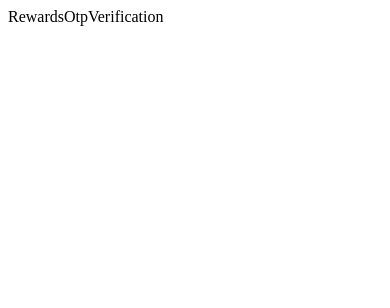
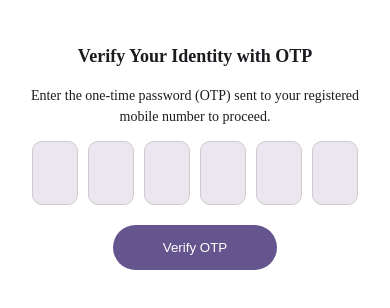
Before and after one commit to info-coe/insightify_rewards_webapp, a React (Create React App) app: page /userverification in a window 390 px wide. Shown: the top 308 px of the page. Built offline with nearby package versions, Linux system fonts and the light colour scheme.

Commit message:
update otp

```diff
--- a/src/components/RewardsOtpVerification.js
+++ b/src/components/RewardsOtpVerification.js
@@ -1,7 +1,103 @@
-import React from 'react'
+import React, { useRef } from "react";
 
 export default function RewardsOtpVerification() {
+  const mobileStyles = {
+    display: "block",
+    padding: "20px",
+    textAlign: "center",
+  };
+
+  const desktopMessageStyles = {
+    display: "block",
+    textAlign: "center",
+    padding: "50px",
+    color: "#ff5722",
+    fontSize: "20px",
+    backgroundColor: "#f0f0f0",
+    height: "100vh",
+    alignItems: "center",
+    justifyContent: "center",
+    flexDirection: "column",
+  };
+
+  const isMobile = window.innerWidth < 768;
+
+  const otpRefs = [useRef(), useRef(), useRef(), useRef(), useRef(), useRef()];
+
+  const handleChange = (e, index) => {
+    if (e.target.value.length === 1 && index < 5) {
+      otpRefs[index + 1].current.focus();
+    }
+
+    if (e.key === "Backspace" && index > 0 && e.target.value.length === 0) {
+      otpRefs[index - 1].current.focus();
+    }
+  };
+
   return (
-    <div>RewardsOtpVerification</div>
-  )
+    <div>
+      {isMobile ? (
+        <div style={mobileStyles}>
+          <h2
+            style={{ fontSize: "18px", color: "#1D1B20", lineHeight: "27px" }}
+          >
+            Verify Your Identity with OTP
+          </h2>
+          <p style={{ fontSize: "14px", color: "#1D1B20", lineHeight: "21px" }}>
+            Enter the one-time password (OTP) sent to your registered mobile
+            number to proceed.{" "}
+          </p>
+          <div
+            style={{
+              display: "flex",
+              justifyContent: "center",
+              alignItems:"center",
+              gap: "10px",
+            }}
+          >
+            {otpRefs.map((ref, index) => (
+              <input
+                key={index}
+                type="text"
+                maxLength="1"
+                ref={ref}
+                onChange={(e) => handleChange(e, index)}
+                onKeyDown={(e) => handleChange(e, index)}
+                style={{
+                  width: "40px",
+                  height: "60px",
+                  border: "1px solid #ccc",
+                  fontSize:"18px",
+                  borderRadius: "10px",
+                  background: "#ECE6F0",
+                  lineHeight:"24px",
+                  textAlign:"center"
+                }}
+              />
+            ))}
+          </div>
+
+          {/* Button */}
+          <button
+            style={{
+              padding: "15px 50px 15px 50px",
+              backgroundColor: "#65558F",
+              color: "white",
+              border: "none",
+              borderRadius: "100px",
+              marginTop: "20px",
+            }}
+          >
+            Verify OTP
+          </button>
+        </div>
+      ) : (
+        // Desktop and Tablet Message
+        <div style={desktopMessageStyles}>
+          <p>This page is only viewable on mobile devices.</p>
+          <p>Please switch to a mobile device to verify your OTP.</p>
+        </div>
+      )}
+    </div>
+  );
 }
```
